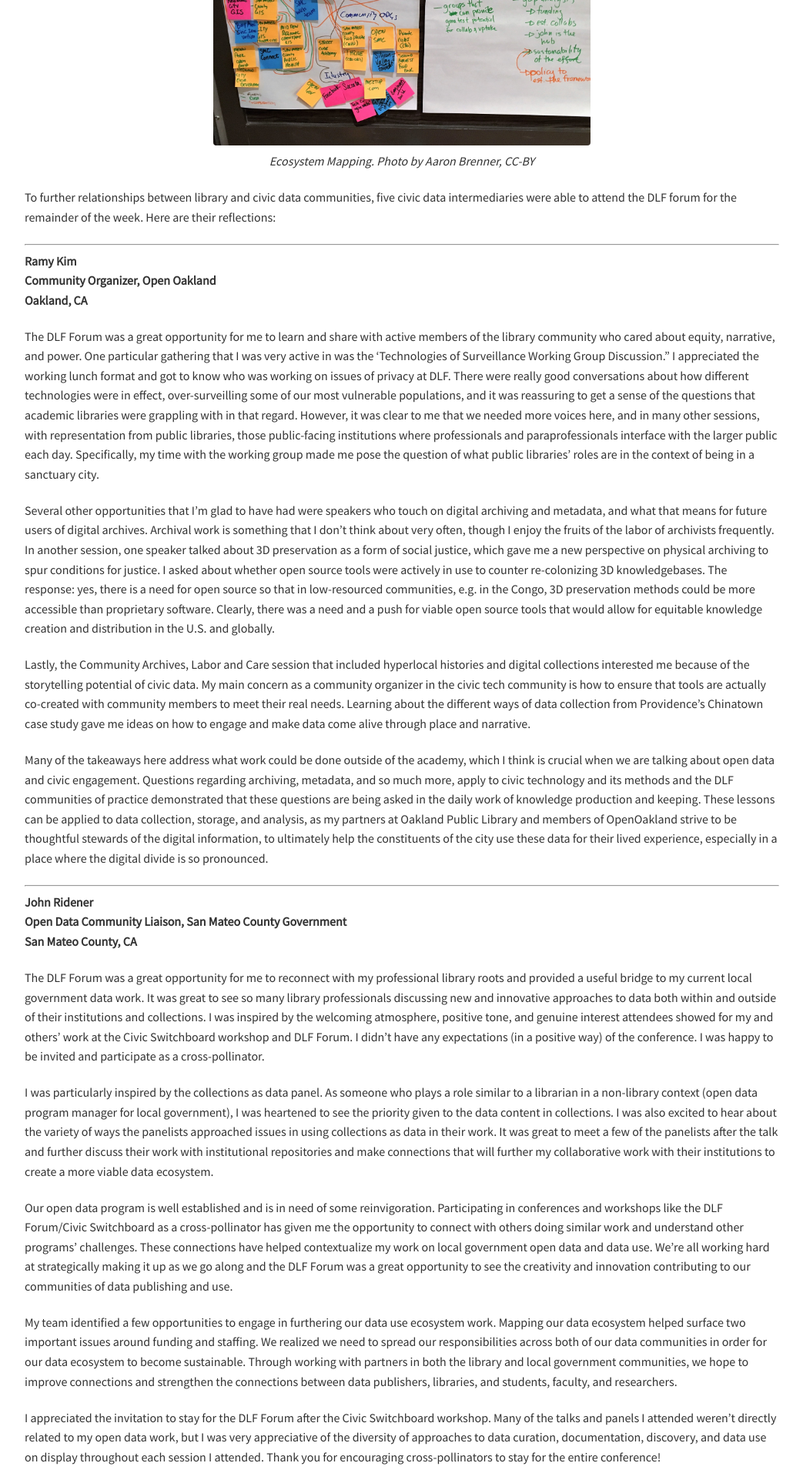
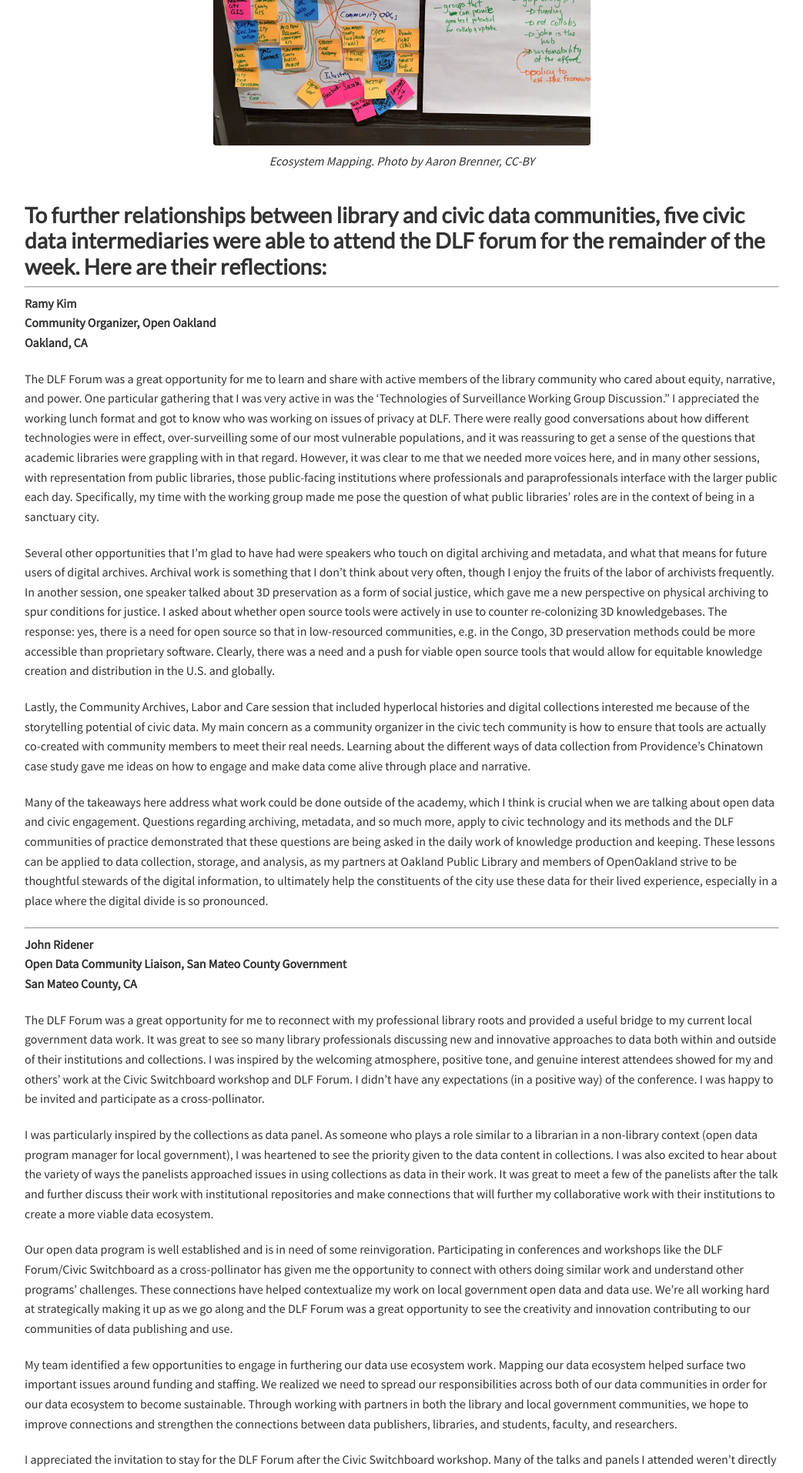
Before and after one commit to civic-switchboard/civic-switchboard.github.io.first, a Jekyll site: the page built from _posts/2018-12-05-post_12.md, in a window 1280 px wide. Shown: the part 1068-2982 px from the top of the page at 77% size, without its empty margins (118-1161 px from the left). Built offline with Jekyll 4.4.1, drawn with Linux system fonts in a browser that asks for light colours; nearby versions of some CDN libraries.

Commit message:
update cross poll header

```diff
--- a/_posts/2018-12-05-post_12.md
+++ b/_posts/2018-12-05-post_12.md
@@ -15,7 +15,7 @@ The Las Vegas workshop followed a similar format to our previous [workshop held
 {% include image.html file="ecosystemLV.JPG" description="ecosystem map example" attribution="Ecosystem Mapping. Photo by Aaron Brenner, CC-BY" %}
 
 
-To further relationships between library and civic data communities, five civic data intermediaries were able to attend the DLF forum for the remainder of the week.  Here are their reflections:
+### To further relationships between library and civic data communities, five civic data intermediaries were able to attend the DLF forum for the remainder of the week.  Here are their reflections:
 
 ***
 
```
